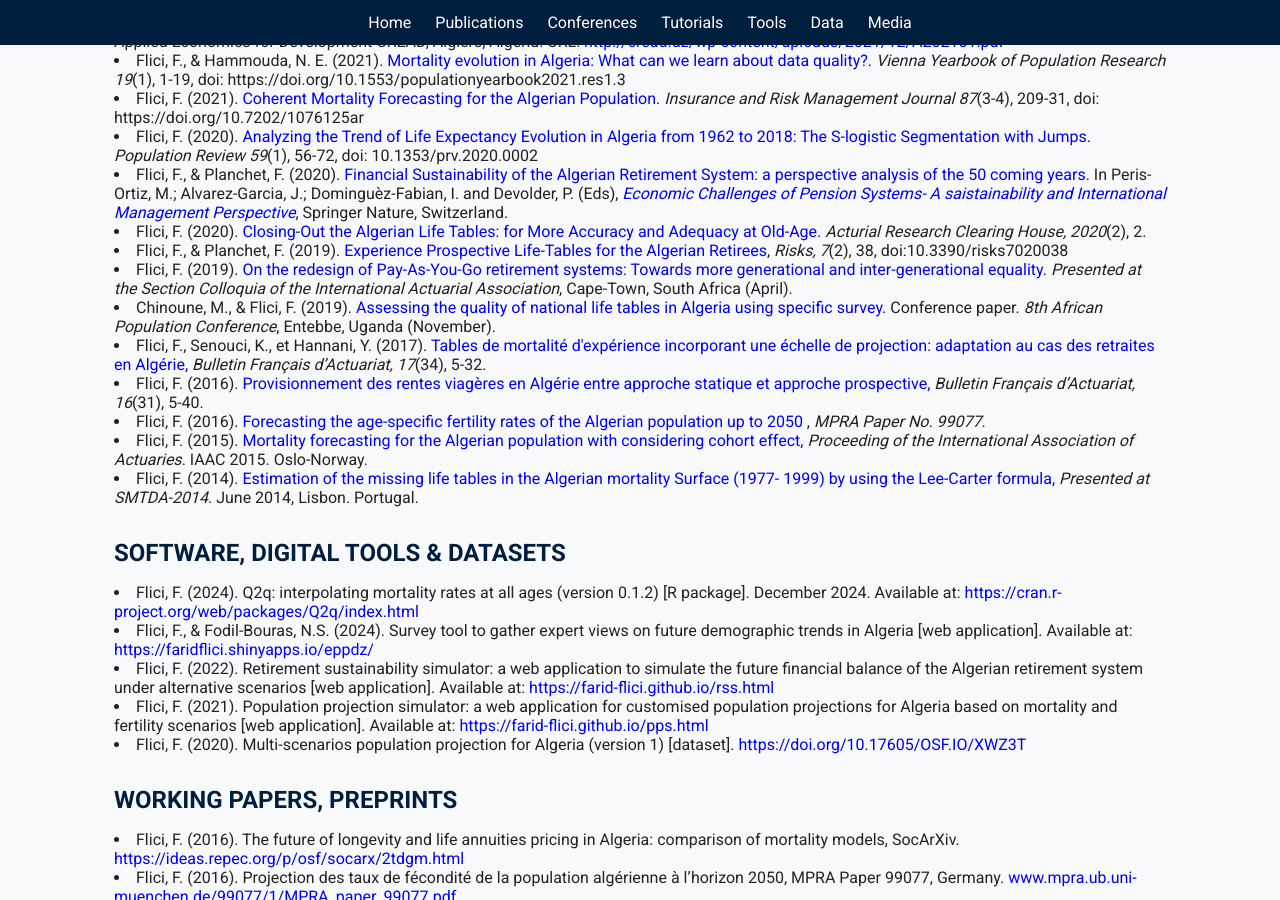
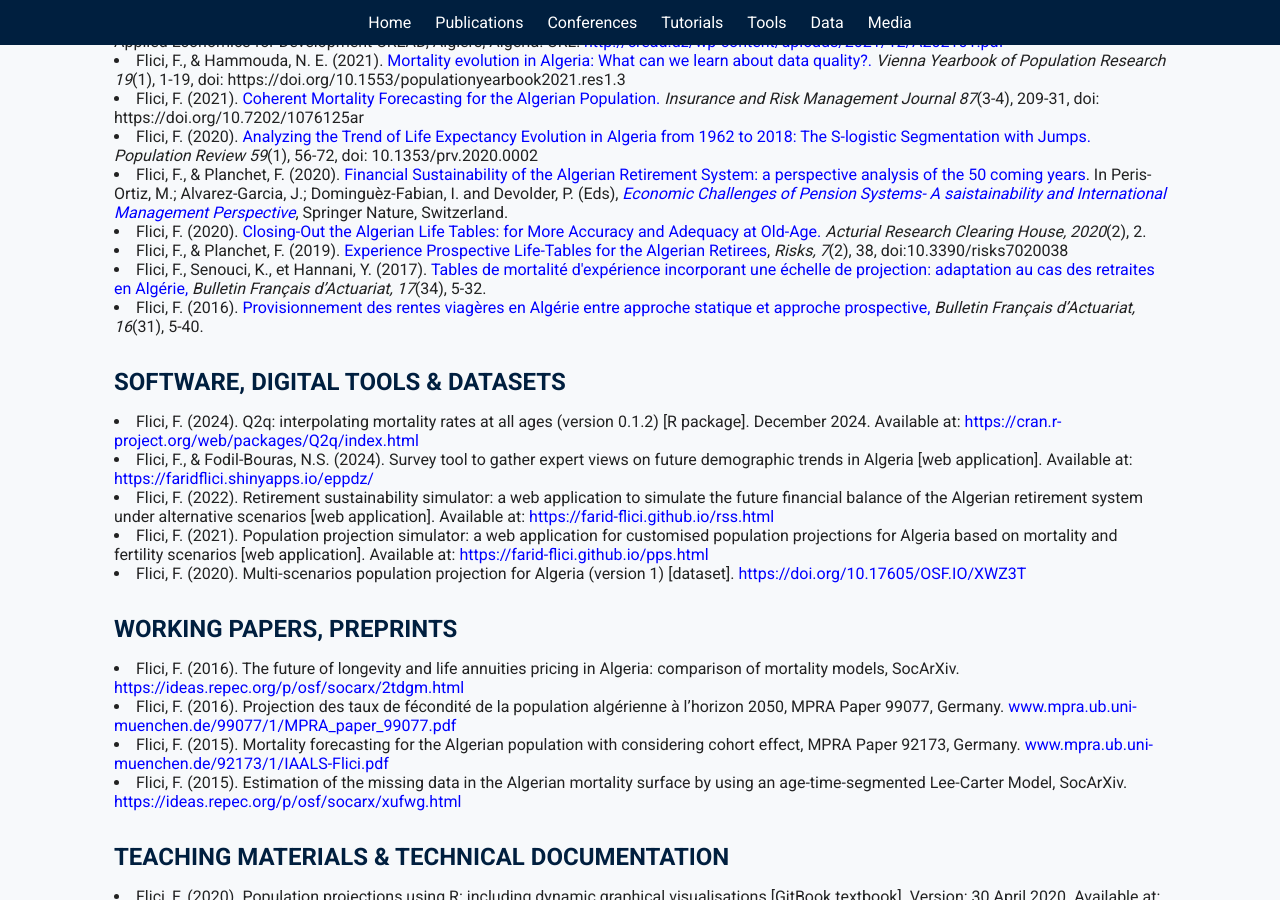
Before and after one commit to Farid-FLICI/farid-flici.github.io, a Jekyll site: the page pub.html, which Jekyll copies as it is, in a window 1280 px wide and 900 px high, scrolled down 671 px. Built offline with Jekyll 4.4.1, drawn with Linux system fonts in a browser that asks for light colours.

Commit message:
Update pub.html

```diff
--- a/pub.html
+++ b/pub.html
@@ -207,7 +207,6 @@ function copyEmail(e) {
  <i> Eastern Mediterranean Health Journal, 28(12):872-878</i>. doi:10.26719/emhj.22.091  </li>
 
    <li> Flici, F. (2022).
-   <a>
    <a href="http://www.rsp.hr/ojs2/index.php/rsp/article/viewFile/1822/1561"  target="_blank">
    Rethinking the contribution-benefit linkage in Pay-As-You-Go retirement systems based on the Algerian case</a>.
    <i> Revija za Socijalnu Politiku, 29(2), 281-295.</i>. doi: 10.3935/rsp.v29i2.1822 </li>
@@ -242,14 +241,6 @@ function copyEmail(e) {
 <li>  Flici, F., & Planchet, F. (2019). <a href="https://www.mdpi.com/2227-9091/7/2/38/htm" target="_blank">
   Experience Prospective Life-Tables for the Algerian Retirees</a>, <i>Risks, 7</i>(2), 38, doi:10.3390/risks7020038</li>
 
-<li> Flici, F. (2019). <a href="http://www.colloquium2019.org.za/wp-content/uploads/2019/04/farid_flici.pdf" target="_blank">
-  On the redesign of Pay-As-You-Go retirement systems: Towards more generational and inter-generational equality.</a>
-  <i>Presented at the Section Colloquia of the International Actuarial Association</i>, Cape-Town, South Africa (April).</li>
-
-<li> Chinoune, M., & Flici, F. (2019). <a href="http://uaps2019.popconf.org/uploads/190706" target="_blank">
-  Assessing the quality of national life tables in Algeria using specific survey.</a>
-  Conference paper.  <i>8th African Population Conference</i>, Entebbe, Uganda (November).</li>
-
 <li> Flici, F., Senouci, K., et Hannani, Y. (2017).<a href="http://www.ressources-actuarielles.net/EXT/IA/sitebfa.nsf/e17f9d0572826b2ac12572ba0022fd23/ce9254385716d9dbc125831e006c8ef0?OpenDocument" target="_blank">
   Tables de mortalité d'expérience incorporant une échelle de projection: adaptation au cas des retraites en Algérie,</a>
   <i>Bulletin Français d’Actuariat, 17</i>(34), 5-32.</li>
@@ -257,18 +248,6 @@ function copyEmail(e) {
 <li id="2000">  Flici, F. (2016). <a href="http://www.ressources-actuarielles.net/EXT/IA/sitebfa.nsf/0/B95BE75F24A33462C1258029003E61E8/$FILE/31_Article1.pdf?OpenElement" target="_blank">
   Provisionnement des rentes viagères en Algérie entre approche statique et approche prospective,
   </a> <i>Bulletin Français d’Actuariat, 16</i>(31), 5-40.</li>
-
-<li id="2016c">  Flici, F. (2016). <a href="https://mpra.ub.uni-muenchen.de/99077/1/MPRA_paper_99077.pdf" target="_blank">
-  Forecasting the age-specific fertility rates of the Algerian population up to 2050 </a>,
-  <i> MPRA Paper No. 99077</i>.</li>
-
-<li>  Flici, F. (2015). <a href="http://www.actuaries.org/oslo2015/papers/IAALS-Flici.pdf" target="_blank">
-  Mortality forecasting for the Algerian population with considering cohort effect,</a>
-  <i>Proceeding of the International Association of Actuaries</i>. IAAC 2015. Oslo-Norway.</li>
-
-<li id="2014">  Flici, F. (2014). <a href="https://www.researchgate.net/profile/Farid_Flici/publication/272510401_Estimation_of_the_missing_data_in_the_algerian_mortality_surface_by_using_age-time-segmented_Lee_Carter_model/links/54e850e10cf25ba91c7c5d54/Estimation-of-the-missing-data-in-the-algerian-mortality-surface-by-using-age-time-segmented-Lee-Carter-model.pdf?origin=publication_detail" target="_blank">
-  Estimation of the missing life tables in the Algerian mortality Surface (1977- 1999) by using the Lee-Carter formula,</a>
-  <i>Presented at SMTDA-2014</i>. June 2014, Lisbon. Portugal.</li>
 
 </section>
 
```
